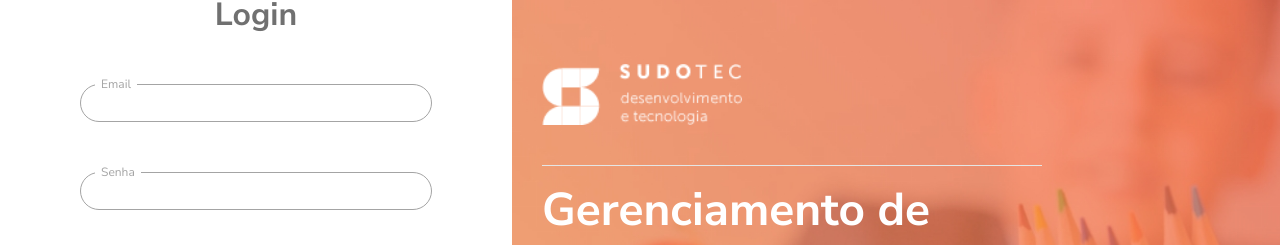
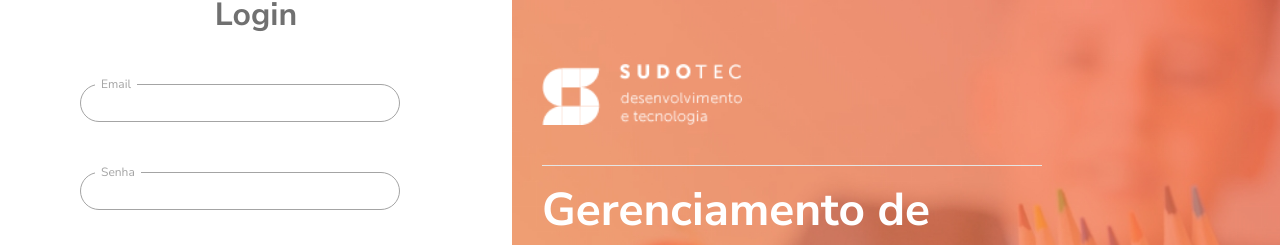
Before and after one commit to kseikyo/sudotec-gestao-aulas-frontend, a React (Create React App) app: page /auth in a window 1280 px wide. Shown: the part 218-463 px from the top of the page. Built offline with nearby package versions, Linux system fonts and the light colour scheme.

Commit message:
Added margin to form-group and padding to select inside form-group

```diff
--- a/src/styles/_forms.scss
+++ b/src/styles/_forms.scss
@@ -21,7 +21,8 @@
 .form-group {
   position: relative;
   background-color: #FBFBFB;
-
+  margin-top: auto;
+  margin-right: 2rem;
   &:first-of-type {
     margin-top: 9px;
   }
@@ -45,6 +46,9 @@
     top: 0;
     transition: all 0.3s ease-in-out;
     background-color: inherit;
+  }
+  select {
+    padding-right: 8em;
   }
 }
 
@@ -75,6 +79,7 @@
       right: 4%;
       transform: translateY(-50%);
     }
+
   }
   input {
     padding-right: 40px;
```
